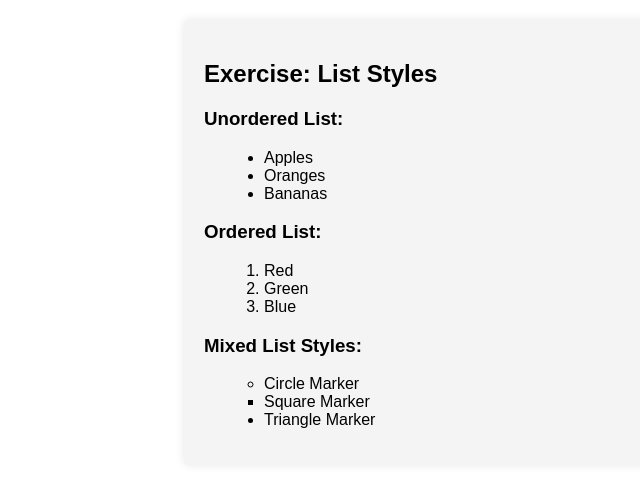
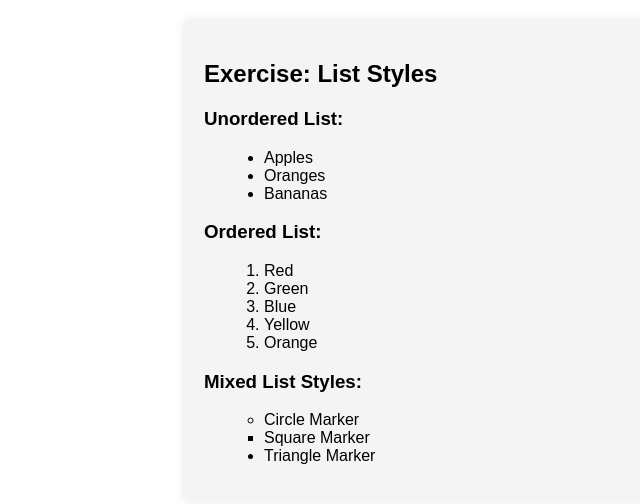
Before and after one commit to HwuPhuc/web_design, a plain HTML site: page baitap_17/index.html in a window 1280 px wide. Shown: the whole page, without its empty margins (36-676 px from the left). Drawn offline with Linux system fonts and the light colour scheme.

Commit message:
Update index.html

```diff
--- a/baitap_17/index.html
+++ b/baitap_17/index.html
@@ -68,6 +68,8 @@
             <li>Red</li>
             <li>Green</li>
             <li>Blue</li>
+            <li>Yellow</li>
+            <li>Orange</li>
         </ol>
 
         <h3>Mixed List Styles:</h3>
```
